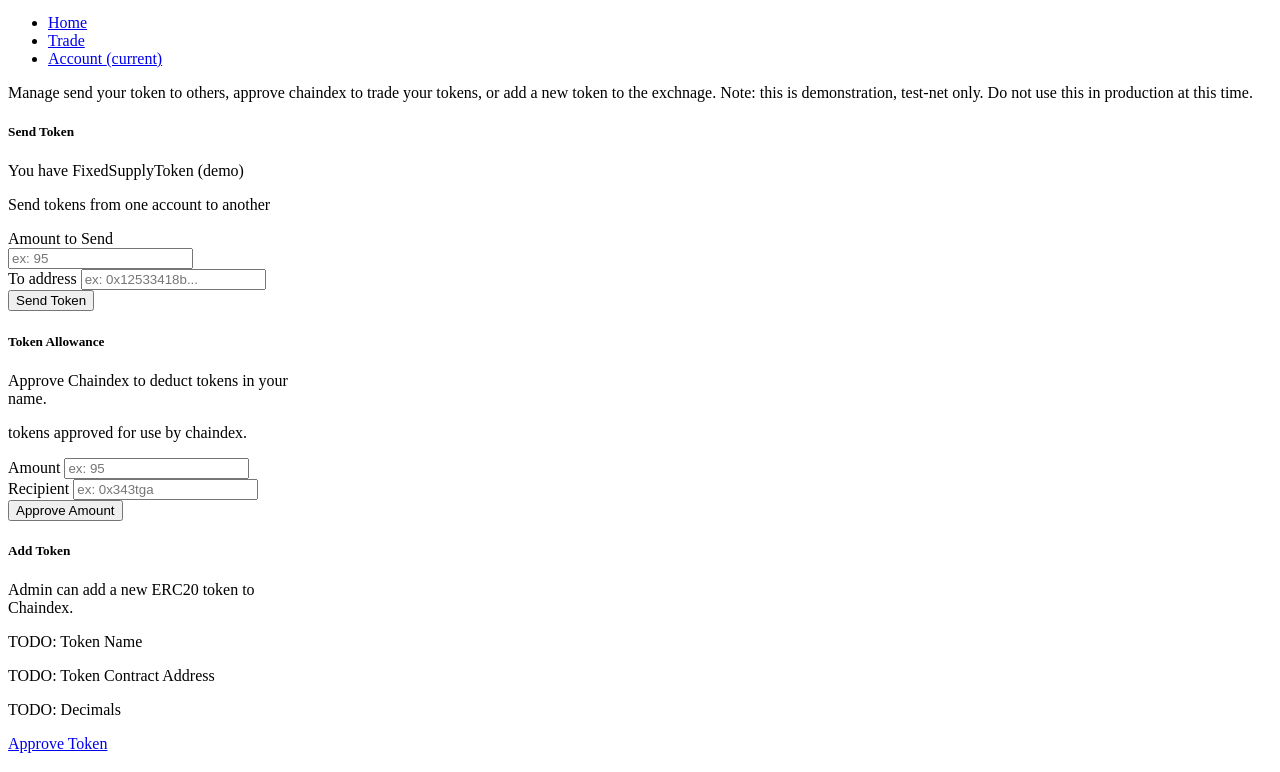
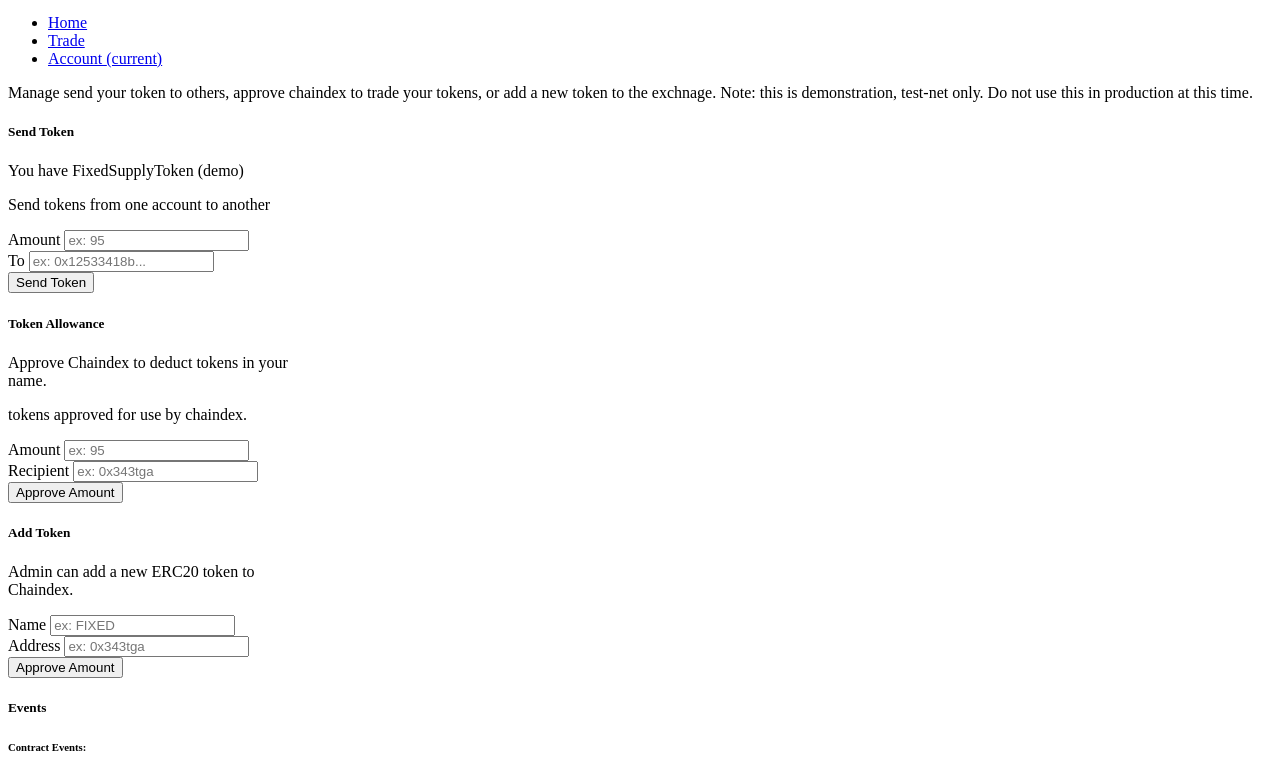
Before and after one commit to ChainWaveLabs/chaindex, a website: page app/account.html in a window 1280 px wide. Shown: the part 28-800 px from the top of the page. Drawn offline with Linux system fonts and the light colour scheme; files whose address does not match are found by name.

Commit message:
FE + web3: add ability for exchange operator to  add a token to the exchange

```diff
--- a/app/account.html
+++ b/app/account.html
@@ -55,11 +55,11 @@
                         <p class="card-text">Send tokens from one account to another</p>
                         <form action="">
                             <div class="form-group">
-                                <label for="inputAmountToSend">Amount to Send</label>
+                                <label for="inputAmountToSend">Amount</label>
                                 <input type="number" name="inputAmountToSend" class="form-control" id="inputAmountToSend" placeholder="ex: 95">
                             </div>
                             <div class="form-group">
-                                <label for="inputTokenReceiverAddress">To address</label>
+                                <label for="inputTokenReceiverAddress">To</label>
                                 <input type="text" name="inputTokenReceiverAddress" class="form-control" id="inputTokenReceiverAddress" placeholder="ex: 0x12533418b...">
                             </div>
                         </form>
@@ -98,10 +98,19 @@
                     <div class="card-body">
                         <h5 class="card-title">Add Token</h5>
                         <p class="card-text">Admin can add a new ERC20 token to Chaindex.</p>
-                        <p>TODO: Token Name</p>
-                        <p>TODO: Token Contract Address</p>
-                        <p>TODO: Decimals</p>
-                        <a href="#" class="btn btn-primary">Approve Token</a>
+
+                        <form action="">
+                                <div class="form-group">
+                                    <label for="inputTokenNameToAdd">Name</label>
+                                    <input type="text" name="inputTokenNameToAdd" class="form-control" id="inputTokenNameToAdd" placeholder="ex: FIXED">
+                                </div>
+                                <div class="form-group">
+                                        <label for="inputTokenAddressToAdd">Address</label>
+                                        <input type="text" name="inputTokenAddressToAdd" class="form-control" id="inputTokenAddressToAdd" placeholder="ex: 0x343tga">
+                                    </div>
+                            </form>
+                            <button type="button" class="btn btn-primary" onclick="App.addTokenToExchange(); return false;">Approve Amount</button>
+
                     </div>
                 </div>
             </div>
--- a/app/javascripts/app.js
+++ b/app/javascripts/app.js
@@ -62,7 +62,23 @@ window.App = {
   broadcastExchangeInfo: function () {},
   initChaindex: function () {},
   chaindexEventObserver: function () {},
-  addTokenToExchange: function () {},
+  addTokenToExchange: function () {
+    var tokenSymbolName = document.getElementById('inputTokenNameToAdd').value;
+    var tokenContractAddress = document.getElementById('inputTokenAddressToAdd').value;
+    App.setStatus("Attempting to add token to exchange (please wait)");
+
+    ChaindexContract.deployed().then(function (instance) {
+      return instance.addToken(tokenSymbolName, tokenContractAddress, {from:account});
+    }).then(function (txResponse) {
+      console.log('token add tx result', txResponse);
+      App.setStatus("Tokens added to Exchange.");
+
+    }).catch(function (e) {
+      console.log(e);
+      App.setStatus('Error adding token to chaindex', e);
+    });
+
+  },
   refreshBalanceOfExchange: function () {},
   depositEth: function () {},
   withdrawEth: function () {},
```
Also changed, not shown: 1 other file.
